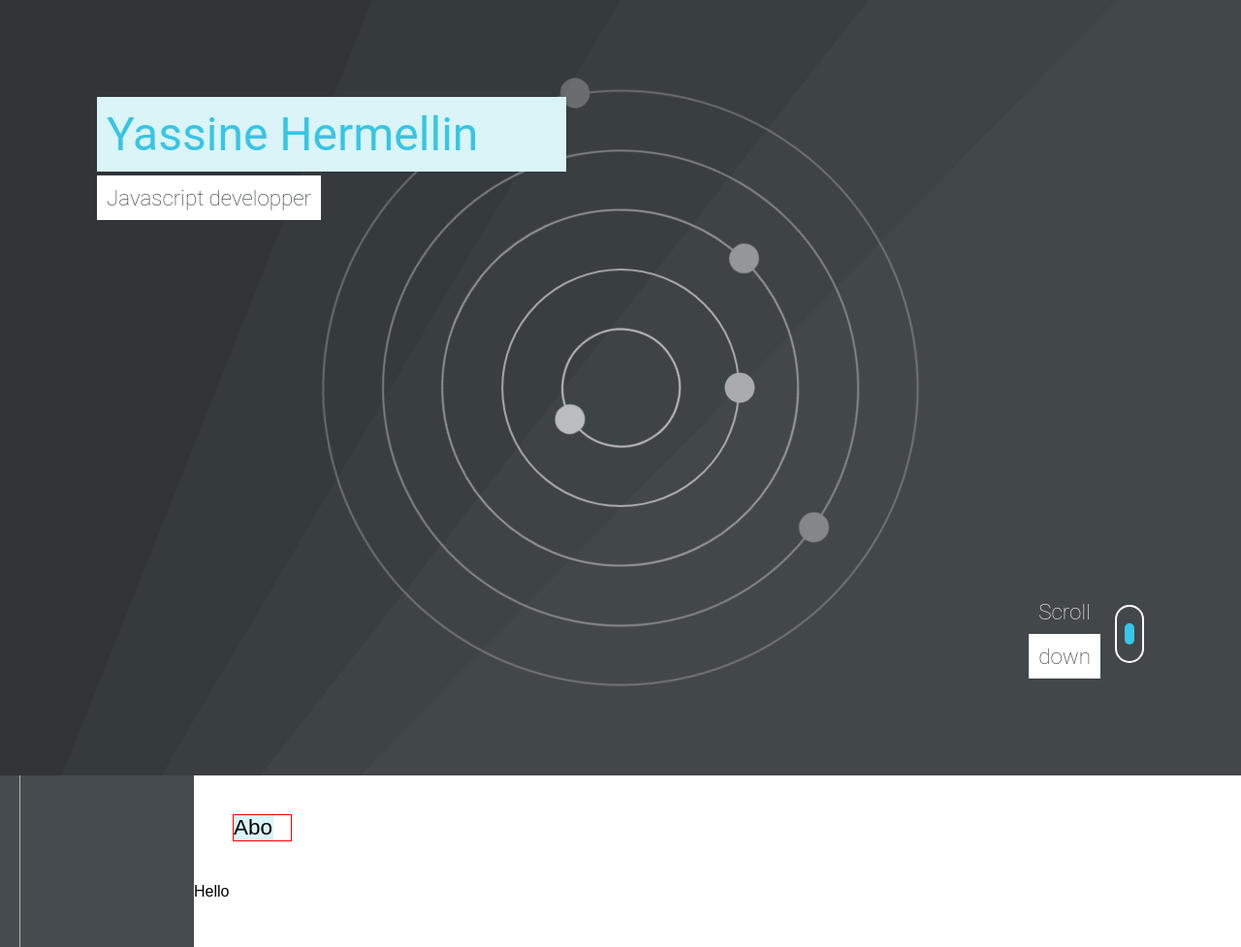
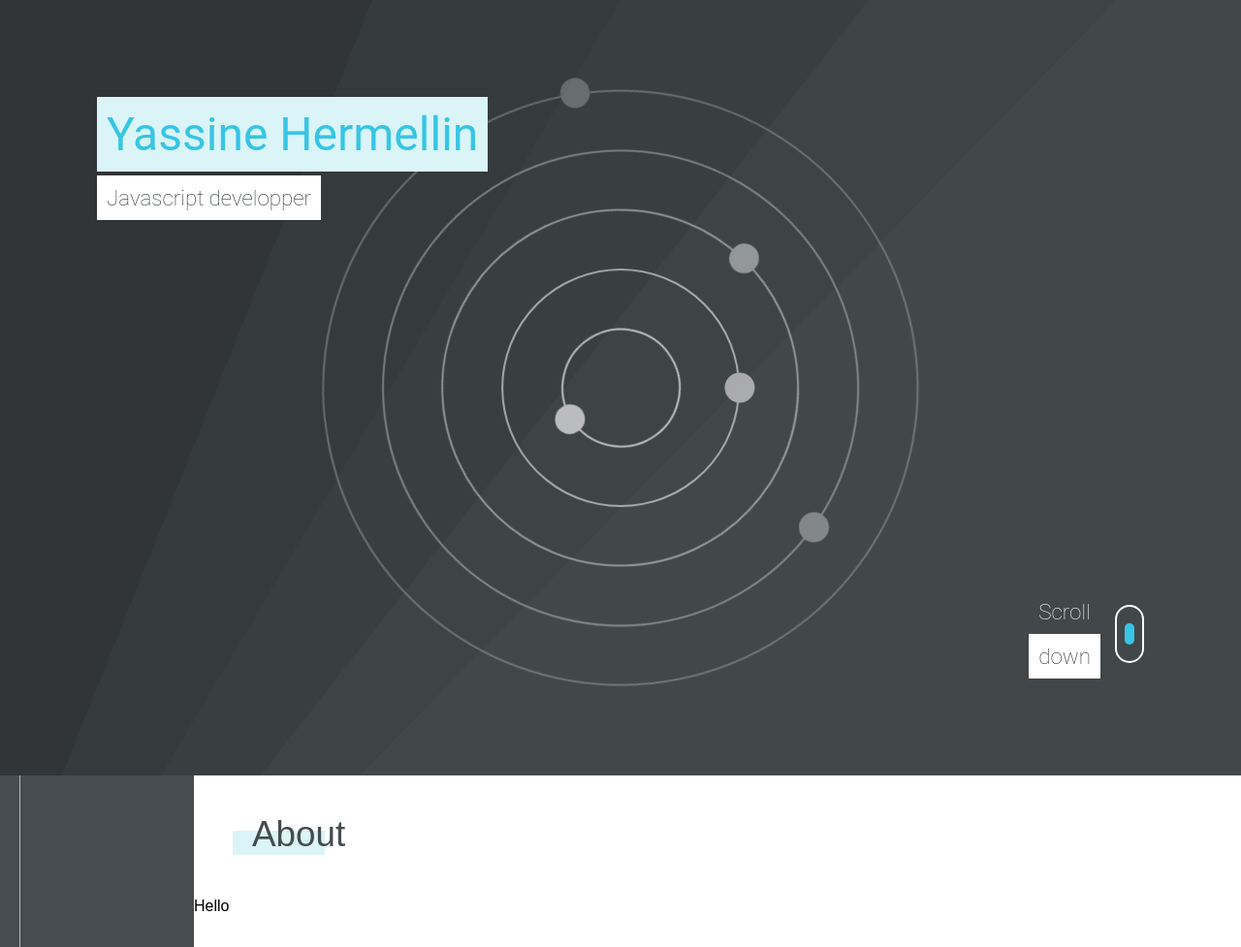
Before and after one commit to saraband/website-v2, a Gatsby site: page / in a window 1280 px wide. Shown: the top 977 px of the page at 97% size. Built offline with nearby package versions, Linux system fonts and the light colour scheme; Gatsby itself is replaced by a stand-in of ours.

Commit message:
Refactored <Title>

```diff
--- a/src/components/About/index.js
+++ b/src/components/About/index.js
@@ -2,7 +2,7 @@ import React from 'react';
 import styled from 'styled-components';
 import Section from '../Section'
 import FontSizes from '../../constants/FontSizes'
-import SectionTitle from '../SectionTitle'
+import { SectionTitle } from '../Title'
 
 export default class extends React.PureComponent {
   constructor (props) {
@@ -12,7 +12,7 @@ export default class extends React.PureComponent {
   render () {
     return (
       <Section>
-        <SectionTitle>About</SectionTitle>
+        <SectionTitle>About me</SectionTitle>
       </Section>
     );
   }
--- a/src/components/Landing/index.js
+++ b/src/components/Landing/index.js
@@ -21,15 +21,12 @@ const Container = styled.div`
   }
 `;
 
-const Name = styled(Title).attrs({
-  fill: 120
-})`
+const Name = styled(Title)`
   font-size: ${FontSizes.BIG};
   color: ${Colors.TURQUOISE};
 `;
 
 const JobTitle = styled(Title).attrs({
-  fill: 100,
   delay: 0.5,
   bgColor: Colors.WHITE
 })`
--- a/src/components/SectionTitle/index.js
+++ /dev/null
@@ -1,82 +0,0 @@
-import React from 'react';
-import styled, { keyframes } from 'styled-components'
-import FontSizes from '../../constants/FontSizes'
-import Colors from '../../constants/Colors';
-import PropTypes from 'prop-types';
-
-const FadeUp = keyframes`
-  from {
-    top: 100%;
-  } to {
-    top: 0;
-  }
-`;
-
-const Container = styled.div`
-  display: inline-block;
-  position: relative;
-  font-size: ${FontSizes.LARGE};
-  border: 1px solid red;
-`;
-
-const ShadowContent = styled.div`
-  display: block;
-  width: 70%;
-  height: 100%;
-  position: relative;
-  overflow: hidden;
-`;
-
-const Hide = styled.div`
-  opacity: 0;
-`;
-
-const Content = styled.div`
-  display: inline-block;
-  position: absolute;
-  top: 100%;
-  left: 0;
-  animation: ${FadeUp} 1.2s cubic-bezier(0.2, 0.6, 0.2, 1) forwards;
-  animation-delay: 0.3s;
-  z-index: 50;
-`;
-
-const FillContainer = styled.span`
-  position: absolute;
-  top: 100%;
-  left: 0;
-  width: 100%;
-  height: 100%;
-  background-color: ${Colors.LIGHT_TURQUOISE};
-  animation: ${FadeUp} 1.2s cubic-bezier(0.2, 0.6, 0.2, 1) forwards;
-  z-index: 45;
-`;
-
-export default class SectionTitle extends React.PureComponent {
-  render () {
-    const {
-      children,
-      direction,
-      ...rest
-    } = this.props;
-
-    // TODO refactor with <Title> ?
-    return (
-      <Container {...rest}>
-        <ShadowContent>
-          <Hide>{children}</Hide>
-          <Content>{children}</Content>
-          <FillContainer />
-        </ShadowContent>
-      </Container>
-    );
-  }
-};
-
-SectionTitle.propTypes = {
-  direction: PropTypes.string
-};
-
-SectionTitle.defaultProps = {
-  direction: 'right'
-};
--- /dev/null
+++ b/src/components/Title.js
@@ -0,0 +1,113 @@
+import React from 'react';
+import styled, { keyframes } from 'styled-components'
+import FontSizes from '../constants/FontSizes'
+import Colors from '../constants/Colors';
+import { getFadeUpKeyframes } from '../misc/keyframes'
+import PropTypes from 'prop-types';
+
+export const TITLE_TYPE = {
+  LANDING: 'landing',
+  SECTION: 'section'
+};
+
+const FadeUp = getFadeUpKeyframes({});
+const FadeUpBackgroundSection = getFadeUpKeyframes({ to: 40 });
+const Container = styled.div`
+  display: inline-block;
+  position: relative;
+  font-size: ${FontSizes.HUGE};
+  overflow: hidden;
+`;
+
+const Hidden = styled.div`
+  opacity: 0;
+  padding: ${p => p.type === TITLE_TYPE.LANDING
+    ? '10px'
+    : '0'
+  };
+`;
+
+const Content = styled.div`
+  display: inline-block;
+  position: absolute;
+  top: 100%;
+  left: 0;
+  animation: ${FadeUp} 1.2s cubic-bezier(0.2, 0.6, 0.2, 1) forwards;
+  animation-delay: ${p => p.delay + 0.3}s;
+  z-index: 50;
+  padding: ${p => p.type === TITLE_TYPE.LANDING
+    ? '10px'
+    : '0 0 50px 20px'
+  };
+`;
+
+const Background = styled.span`
+  position: absolute;
+  top: 100%;
+  left: 0;
+  height: 100%;
+  background-color: ${p => p.bgColor};
+  animation-delay: ${p => p.delay}s;
+  z-index: 45;
+
+  animation: ${p => p.type === TITLE_TYPE.SECTION
+    ? FadeUpBackgroundSection
+    : FadeUp
+  } 1.2s cubic-bezier(0.2, 0.6, 0.2, 1) forwards;
+
+  width: ${p => p.type === TITLE_TYPE.SECTION
+    ? '60%'
+    : '100%'
+  };
+`;
+
+export default class Title extends React.PureComponent {
+  render () {
+    const {
+      children,
+      delay,
+      type,
+      bgColor,
+      ...rest
+    } = this.props;
+
+    return (
+      <Container {...rest}>
+        <Hidden type={type}>
+          {children}
+        </Hidden>
+        <Content
+          delay={delay}
+          type={type}
+          >
+          {children}
+        </Content>
+        <Background
+          bgColor={bgColor}
+          type={type}
+          delay={delay}
+          />
+      </Container>
+    );
+  }
+};
+
+Title.propTypes = {
+  bgColor: PropTypes.string,
+  delay: PropTypes.number,
+  type: PropTypes.string
+};
+
+Title.defaultProps = {
+  bgColor: Colors.LIGHT_TURQUOISE,
+  delay: 0,
+  type: 'landing'
+};
+
+// Variation for sections
+export const SectionTitle = styled(Title).attrs({
+  type: TITLE_TYPE.SECTION
+})`
+  font-size: ${FontSizes.VERY_LARGE};
+  color: ${Colors.LIGHT_GREY};
+`;
--- a/src/components/Title/index.js
+++ /dev/null
@@ -1,89 +0,0 @@
-import React from 'react';
-import styled, { keyframes } from 'styled-components'
-import FontSizes from '../../constants/FontSizes'
-import Colors from '../../constants/Colors';
-import PropTypes from 'prop-types';
-
-const FadeUp = keyframes`
-  from {
-    top: 100%;
-  } to {
-    top: 0;
-  }
-`;
-
-const Container = styled.div`
-  display: inline-block;
-  position: relative;
-  font-size: ${FontSizes.HUGE};
-`;
-
-const ShadowContent = styled.div`
-  display: block;
-  width: ${p => p.fill}%;
-  height: 100%;
-  position: relative;
-  overflow: hidden;
-  padding: 10px;
-`;
-
-const Hide = styled.div`
-  opacity: 0;
-`;
-
-const Content = styled.div`
-  display: inline-block;
-  position: absolute;
-  top: 100%;
-  left: 0;
-  animation: ${FadeUp} 1.2s cubic-bezier(0.2, 0.6, 0.2, 1) forwards;
-  animation-delay: ${p => p.delay + 0.3}s;
-  z-index: 50;
-  padding: 10px;
-`;
-
-const FillContainer = styled.span`
-  position: absolute;
-  top: 100%;
-  left: 0;
-  width: 100%;
-  height: 100%;
-  background-color: ${p => p.bgColor};
-  animation: ${FadeUp} 1.2s cubic-bezier(0.2, 0.6, 0.2, 1) forwards;
-  animation-delay: ${p => p.delay}s;
-  z-index: 45;
-`;
-
-export default class Title extends React.PureComponent {
-  render () {
-    const {
-      children,
-      delay,
-      bgColor,
-      fill,
-      ...rest
-    } = this.props;
-    // MESSY !!! TODO
-    return (
-      <Container {...rest}>
-        <ShadowContent fill={fill}>
-          <Hide>{children}</Hide>
-          <Content delay={delay}>{children}</Content>
-          <FillContainer bgColor={bgColor} delay={delay} />
-        </ShadowContent>
-      </Container>
-    );
-  }
-};
-
-Title.propTypes = {
-  fill: PropTypes.number,
-  delay: PropTypes.number,
-  bgColor: PropTypes.string
-};
-
-Title.defaultProps = {
-  fill: 70,
-  delay: 0,
-  bgColor: Colors.LIGHT_TURQUOISE
-};
--- a/src/constants/Colors.js
+++ b/src/constants/Colors.js
@@ -1,5 +1,6 @@
 export default {
   GREY: '#2D3235',
+  LIGHT_GREY: '#464c4f',
   TURQUOISE: '#38c5e5',
   WHITE: '#FFF',
   LIGHT_TURQUOISE: '#daf4f7'
--- a/src/constants/FontSizes.js
+++ b/src/constants/FontSizes.js
@@ -3,6 +3,7 @@ export default {
   NORMAL: '1em',
   MEDIUM: '1.2em',
   LARGE: '1.4em',
+  VERY_LARGE: '2.3em',
   BIG: '3em',
   HUGE: '5em'
 };
--- /dev/null
+++ b/src/misc/keyframes.js
@@ -0,0 +1,11 @@
+import { keyframes } from 'styled-components';
+
+export function getFadeUpKeyframes ({ from = 100, to = 0 }) {
+  return keyframes`
+    from {
+      top: ${from}%;
+    } to {
+      top: ${to}%;
+    }
+  `;
+}
--- /dev/null
+++ b/src/misc/styles.js
@@ -0,0 +1,6 @@
+import styled, { css } from 'styled-components';
+
+export const expandToParent = css`
+  width: 100%;
+  height: 100%;
+`;
```
